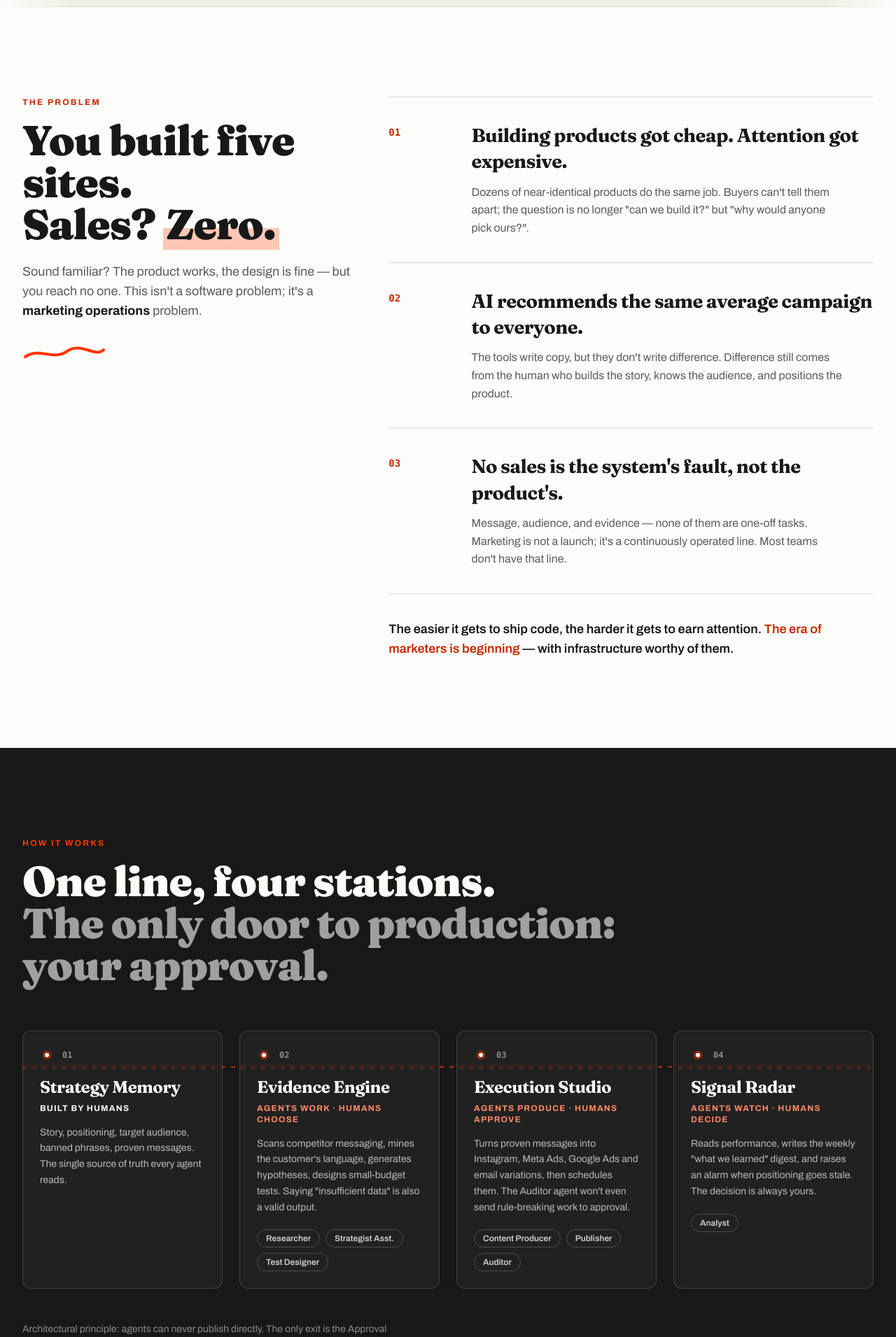
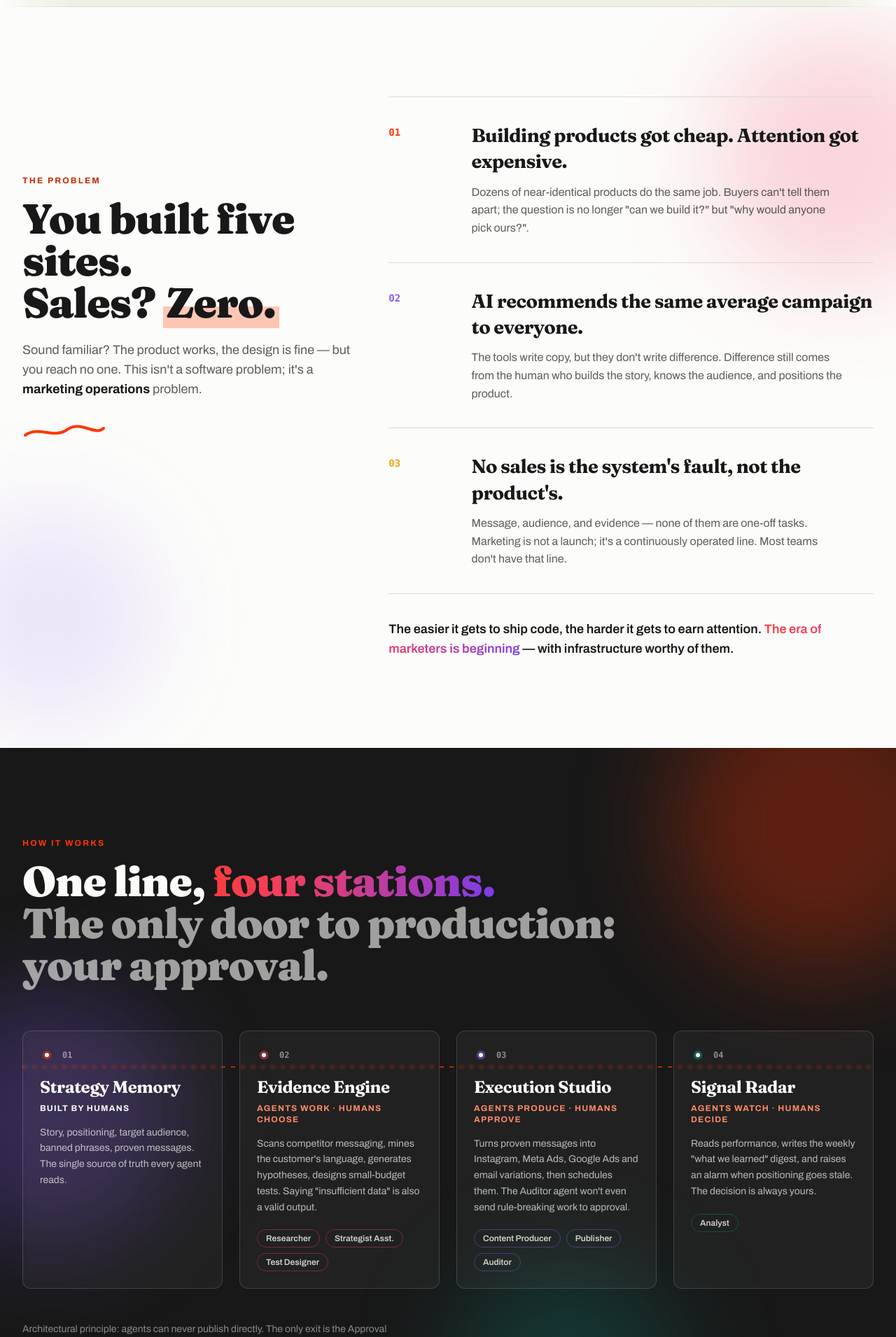
Before and after one commit to ckuyumcu/konum, a React (Vite) app: page / in a window 1280 px wide. Shown: the part 1000-2911 px from the top of the page at 70% size. Built offline with nearby package versions, Linux system fonts and the light colour scheme.

Commit message:
Landing: aurora/gradient dili Problem, Pipeline, Pilot bolumlerine yayildi

```diff
--- a/src/sections/Pilot.tsx
+++ b/src/sections/Pilot.tsx
@@ -46,8 +46,10 @@ export default function Pilot() {
   }
 
   return (
-    <section id="pilot" className="py-20 md:py-32">
-      <div className="mx-auto max-w-7xl px-5 md:px-8 grid lg:grid-cols-12 gap-10 items-start">
+    <section id="pilot" className="py-20 md:py-32 relative overflow-hidden">
+      <div className="aurora opacity-60" aria-hidden="true" />
+      <div className="blob bg-[#0d9488]/20 w-[320px] h-[320px] -bottom-16 right-10" style={{ animationDelay: '-4s' }} aria-hidden="true" />
+      <div className="mx-auto max-w-7xl px-5 md:px-8 grid lg:grid-cols-12 gap-10 items-start relative">
         <div className="lg:col-span-6">
           <motion.p
             initial={{ opacity: 0, y: 16 }}
@@ -65,7 +67,7 @@ export default function Pilot() {
             transition={{ duration: 0.55, ease: easeOut, delay: 0.06 }}
             className="font-display font-black text-4xl sm:text-5xl leading-[1.05]"
           >
-            Building <span className="hl">together</span> with the first 10 agencies.
+            Building <span className="gradient-text">together</span> with the first 10 agencies.
           </motion.h2>
           <motion.ul
             initial={{ opacity: 0, y: 18 }}
@@ -76,7 +78,12 @@ export default function Pilot() {
           >
             {perks.map((p, i) => (
               <li key={p} className="flex gap-3 items-baseline">
-                <span className="font-mono text-xs font-bold text-[#c52a00]">{String(i + 1).padStart(2, '0')}</span>
+                <span
+                  className="font-mono text-xs font-bold"
+                  style={{ color: ['#ff3500', '#f43f5e', '#8b5cf6', '#0d9488'][i] }}
+                >
+                  {String(i + 1).padStart(2, '0')}
+                </span>
                 <span className="text-foreground/80 font-medium">{p}</span>
               </li>
             ))}
@@ -88,7 +95,7 @@ export default function Pilot() {
           whileInView={{ opacity: 1, y: 0 }}
           viewport={{ once: true, margin: '-60px' }}
           transition={{ duration: 0.55, ease: easeOut, delay: 0.1 }}
-          className="lg:col-span-6 rounded-xl border border-border bg-white/60 p-7 md:p-9 shadow-[0_4px_10px_rgba(0,0,0,0.06),0_24px_48px_-28px_rgba(0,0,0,0.22)]"
+          className="lg:col-span-6 rounded-xl border border-border bg-white/60 backdrop-blur-sm p-7 md:p-9 shadow-[0_4px_10px_rgba(0,0,0,0.06),0_24px_48px_-24px_rgba(255,53,0,0.30)]"
         >
           {state === 'ok' ? (
             <div role="status">
@@ -159,7 +166,7 @@ export default function Pilot() {
                 <button
                   type="submit"
                   disabled={mesgul}
-                  className="rounded-md bg-foreground text-background px-6 py-3 text-base font-bold transition-all duration-150 hover:bg-[#c52a00] active:scale-[0.97] cursor-pointer disabled:opacity-50"
+                  className="btn-glow rounded-md px-6 py-3 text-base font-bold active:scale-[0.97] cursor-pointer disabled:opacity-50"
                 >
                   {mesgul ? 'Saving…' : 'Join'}
                 </button>
--- a/src/sections/Pipeline.tsx
+++ b/src/sections/Pipeline.tsx
@@ -40,7 +40,10 @@ const stages = [
 export default function Pipeline() {
   return (
     <section id="how" className="py-20 md:py-32 bg-[#181818] text-[#fcfcf9] relative overflow-hidden">
-      <div className="mx-auto max-w-7xl px-5 md:px-8">
+      <div className="blob bg-[#ff3500]/30 w-[420px] h-[420px] -top-24 -right-24" aria-hidden="true" />
+      <div className="blob bg-[#8b5cf6]/25 w-[380px] h-[380px] top-1/3 -left-28" style={{ animationDelay: '-5s' }} aria-hidden="true" />
+      <div className="blob bg-[#0d9488]/25 w-[320px] h-[320px] -bottom-20 right-1/4" style={{ animationDelay: '-9s' }} aria-hidden="true" />
+      <div className="mx-auto max-w-7xl px-5 md:px-8 relative">
         <motion.p
           initial={{ opacity: 0, y: 16 }}
           whileInView={{ opacity: 1, y: 0 }}
@@ -57,7 +60,7 @@ export default function Pipeline() {
           transition={{ duration: 0.55, ease: easeOut, delay: 0.06 }}
           className="font-display font-black text-4xl sm:text-5xl lg:text-6xl leading-[1.02] max-w-[20ch]"
         >
-          One line, four stations.
+          One line, <span className="gradient-text">four stations.</span>
           <br />
           <span className="text-[#fcfcf9]/60">The only door to production: your approval.</span>
         </motion.h2>
@@ -85,7 +88,10 @@ export default function Pipeline() {
               >
                 <div className="flex items-center gap-3 mb-5">
                   <span className="relative flex h-5 w-5 items-center justify-center" aria-hidden="true">
-                    <span className="pulse-dot absolute inline-flex h-3 w-3 rounded-full bg-[#ff3500]" />
+                    <span
+                      className="pulse-dot absolute inline-flex h-3 w-3 rounded-full"
+                      style={{ backgroundColor: ['#ff3500', '#f43f5e', '#8b5cf6', '#0d9488'][i] }}
+                    />
                     <span className="relative inline-flex h-1.5 w-1.5 rounded-full bg-[#fcfcf9]" />
                   </span>
                   <span className="font-mono text-xs font-bold text-[#fcfcf9]/50">0{i + 1}</span>
@@ -98,7 +104,11 @@ export default function Pipeline() {
                 {s.agents.length > 0 && (
                   <div className="mt-5 flex flex-wrap gap-2">
                     {s.agents.map((a) => (
-                      <span key={a} className="rounded-full border border-[#fcfcf9]/20 px-3 py-1 text-xs font-semibold text-[#fcfcf9]/80">
+                      <span
+                        key={a}
+                        className="rounded-full border px-3 py-1 text-xs font-semibold text-[#fcfcf9]/80"
+                        style={{ borderColor: `${['#ff3500', '#f43f5e', '#8b5cf6', '#0d9488'][i]}66` }}
+                      >
                         {a}
                       </span>
                     ))}
--- a/src/sections/Problem.tsx
+++ b/src/sections/Problem.tsx
@@ -22,8 +22,10 @@ const rows = [
 
 export default function Problem() {
   return (
-    <section id="problem" className="py-20 md:py-32">
-      <div className="mx-auto max-w-7xl px-5 md:px-8 grid lg:grid-cols-12 gap-10">
+    <section id="problem" className="py-20 md:py-32 relative overflow-hidden">
+      <div className="blob bg-[#f43f5e]/20 w-[360px] h-[360px] top-10 -right-24" aria-hidden="true" />
+      <div className="blob bg-[#8b5cf6]/15 w-[300px] h-[300px] bottom-10 -left-20" style={{ animationDelay: '-7s' }} aria-hidden="true" />
+      <div className="mx-auto max-w-7xl px-5 md:px-8 grid lg:grid-cols-12 gap-10 relative">
         <div className="lg:col-span-5">
           <div className="lg:sticky lg:top-28">
             <motion.p
@@ -87,7 +89,12 @@ export default function Problem() {
               transition={{ duration: 0.55, ease: easeOut, delay: i * 0.08 }}
               className="border-t border-border py-9 grid sm:grid-cols-12 gap-4"
             >
-              <span className="sm:col-span-2 font-mono text-sm font-bold text-[#c52a00] pt-1">{r.n}</span>
+              <span
+                className="sm:col-span-2 font-mono text-sm font-bold pt-1"
+                style={{ color: ['#ff3500', '#8b5cf6', '#f5a409'][i] }}
+              >
+                {r.n}
+              </span>
               <div className="sm:col-span-10">
                 <h3 className="font-display font-bold text-2xl md:text-[1.7rem] leading-snug mb-3">{r.title}</h3>
                 <p className="text-foreground/70 max-w-[58ch]">{r.body}</p>
@@ -102,7 +109,7 @@ export default function Problem() {
             className="border-t border-border pt-9 text-lg font-semibold"
           >
             The easier it gets to ship code, the harder it gets to earn attention.{' '}
-            <span className="text-[#c52a00]">The era of marketers is beginning</span> — with infrastructure worthy of them.
+            <span className="gradient-text">The era of marketers is beginning</span> — with infrastructure worthy of them.
           </motion.p>
         </div>
       </div>
```
